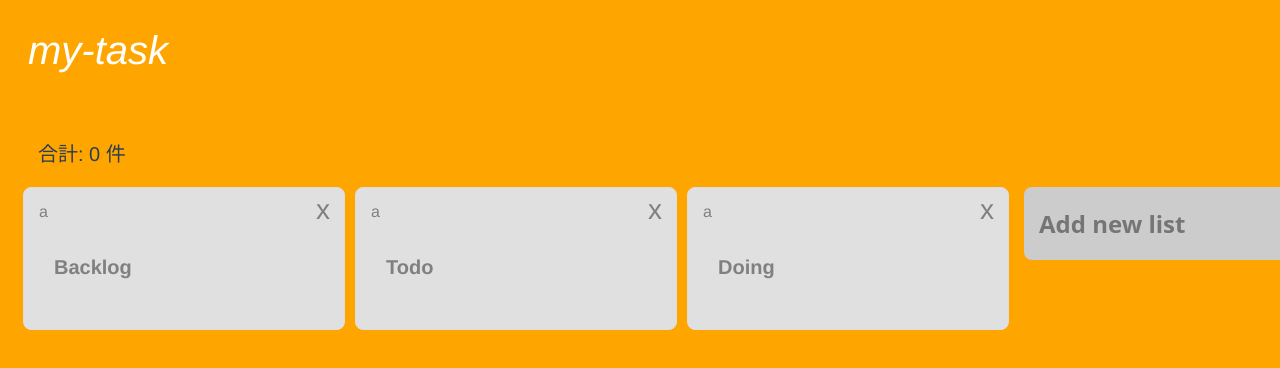
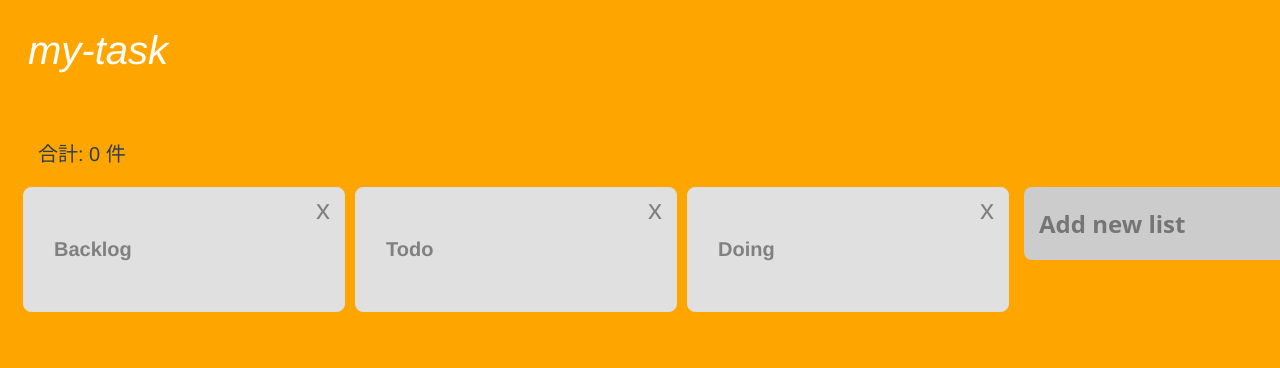
Before and after one commit to takanori19910907/my-task, a Vue app: page / in a window 1280 px wide. Shown: the top 368 px of the page. Built offline with nearby package versions, Linux system fonts and the light colour scheme.

Commit message:
一覧表示実装完了

```diff
--- a/src/components/List.vue
+++ b/src/components/List.vue
@@ -1,11 +1,12 @@
 <template>
-    <div class="list">a
+    <div class="list">
         <div class="listheader">
             <p class="list-title">{{ title }}</p>
             <div class="deletelist" @click="removeList">x</div>
         </div>
     </div>
 </template>
+
 <script>
 export default {
     props: {
@@ -21,7 +22,7 @@ export default {
     methods: {
         removeList: function() {
             if(confirm("本当にこのリストを削除しますか?")){
-                this.$store.dispatch("removelist, { listIndex: this.listIndex}")
+                this.$store.dispatch("removelist", { listIndex: this.listIndex})
             }
         },
     }
```
